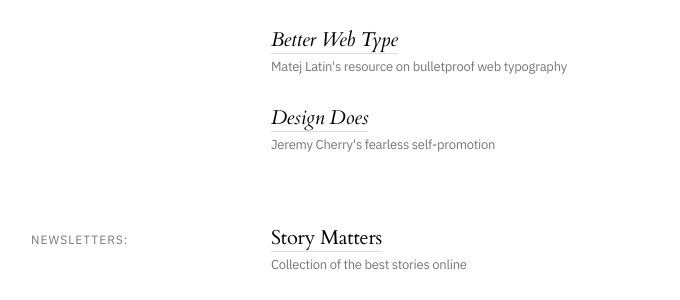
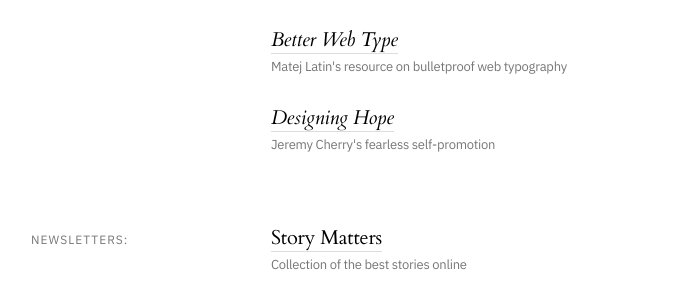
Before and after one commit to jeremydcherry/jeremydcherry.github.io, a Jekyll site: the page built from content/resources.md, in a window 1280 px wide and 900 px high, scrolled down 2495 px. Shown: the part 156-456 px from the top of the window, without its empty margins (489-1169 px from the left). Built offline with Jekyll 4.4.1, drawn with Linux system fonts in a browser that asks for light colours.

Commit message:
Updated resource links

```diff
--- a/content/resources.md
+++ b/content/resources.md
@@ -158,7 +158,7 @@
 	<h4>Brad Frost's method for designing systems</h4><br/>
 	<h2><a href="https://betterwebtype.com/web-typography-book/" class="resource"><em>Better Web Type</em></a></h2>
 	<h4>Matej Latin's resource on bulletproof web typography</h4><br/>
-	<h2><a href="https://designdoesbook.com" class="resource"><em>Design Does</em></a></h2>
+	<h2><a href="https://hopeful.design" class="resource"><em>Designing Hope</em></a></h2>
 	<h4>Jeremy Cherry's fearless self-promotion</h4><br/>
   </div>
 </div>
```
